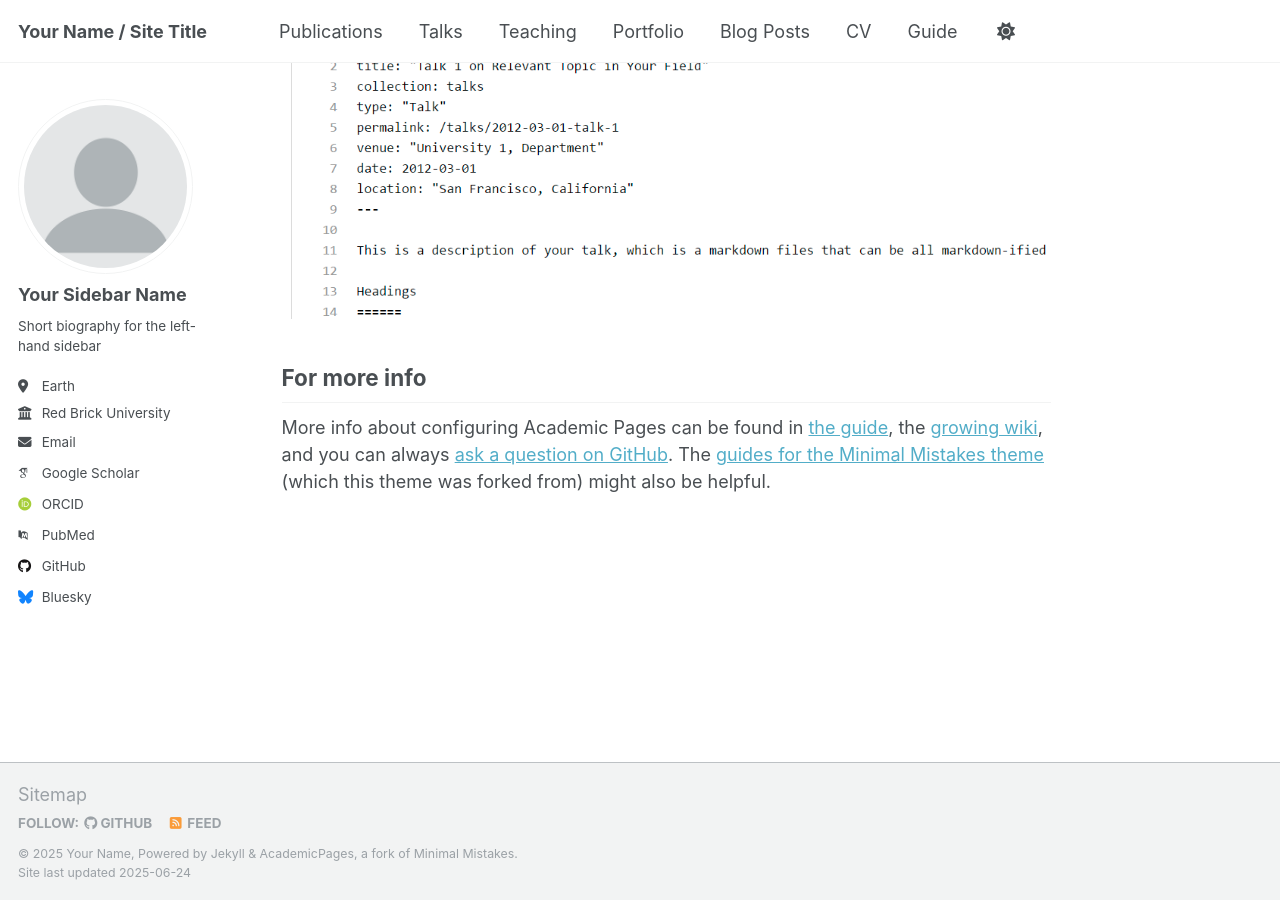
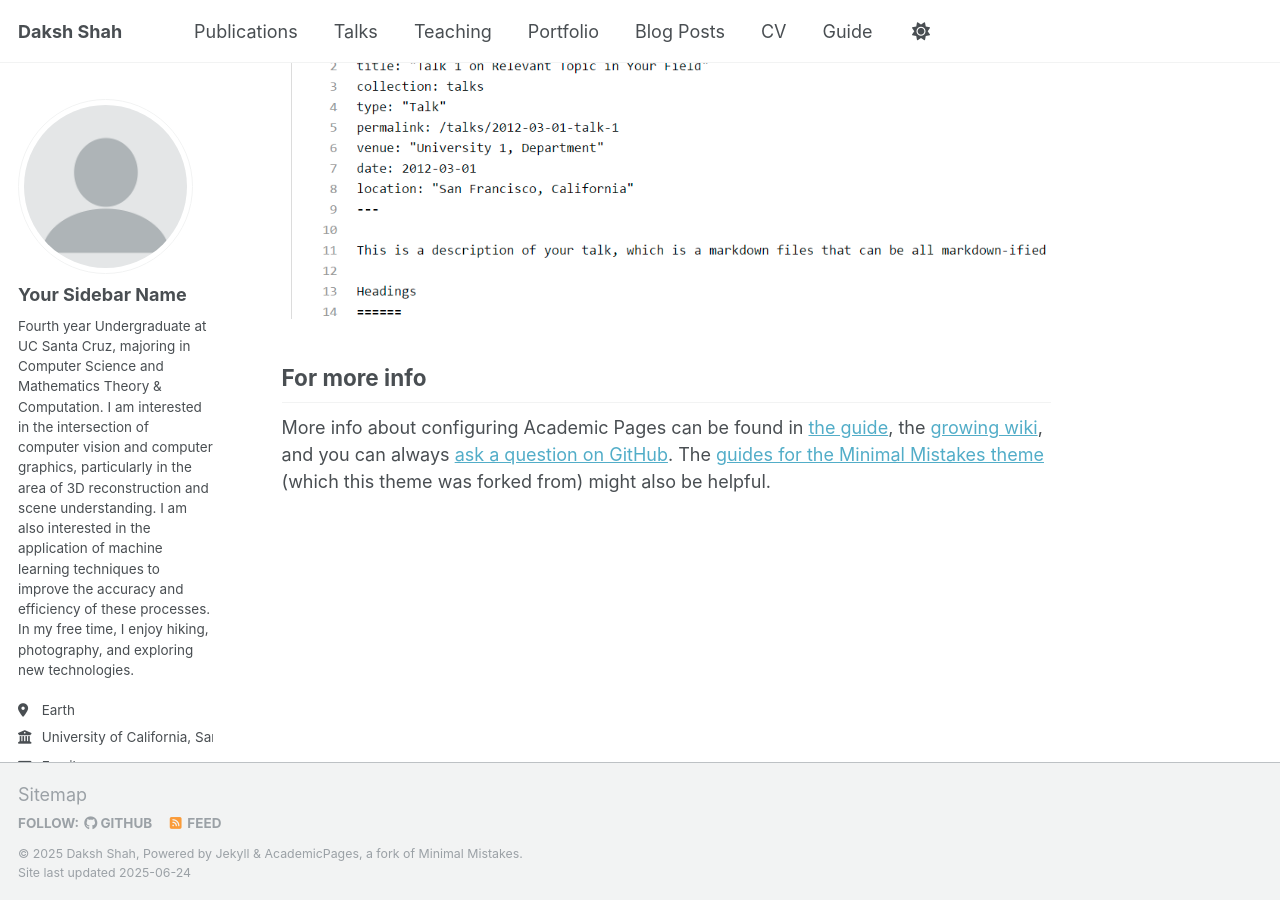
Before and after one commit to dakshshah03/dakshshah03.github.io, a Jekyll site: the page built from _pages/about.md, in a window 1280 px wide and 900 px high, scrolled down 2636 px. Built offline with Jekyll 4.4.1, drawn with Linux system fonts in a browser that asks for light colours; some web fonts are replaced.

Commit message:
update links

```diff
--- a/_config.yml
+++ b/_config.yml
@@ -9,13 +9,13 @@
 # Basic Site Settings
 locale                   : "en-US"
 site_theme               : "default"
-title                    : "Your Name / Site Title"
+title                    : "Daksh Shah"
 title_separator          : "-"
-name                     : &name "Your Name"
-description              : &description "personal description"
-url                      : https://academicpages.github.io # the base hostname & protocol for your site e.g. "https://[your GitHub username].github.io" or if you already have some other page hosted on Github then use "https://[your GitHub username].github.io/[Your Repo Name]"
+name                     : &name "Daksh Shah"
+description              : &description "Computer Vision/Graphics Researcher."
+url                      : https://dakshshah03.github.io # the base hostname & protocol for your site e.g. "https://[your GitHub username].github.io" or if you already have some other page hosted on Github then use "https://[your GitHub username].github.io/[Your Repo Name]"
 baseurl                  : "" # the subpath of your site, e.g. "/blog"
-repository               : "academicpages/academicpages.github.io"
+repository               : "dakshshah03/dakshshah03.github.io"
 
 # Site Author - The following control what appear as part of the author content on the side bar.
 #               If a field is blank the icon and link will not appear, otherwise it will be shown.
@@ -25,28 +25,29 @@ author:
   avatar           : "profile.png"
   name             : "Your Sidebar Name"
   pronouns         : # example: "she/her"
-  bio              : "Short biography for the left-hand sidebar"
+  bio              : "Fourth year Undergraduate at UC Santa Cruz, majoring in Computer Science and Mathematics Theory & Computation. I am interested in the intersection of computer vision and computer graphics, particularly in the area of 3D reconstruction and scene understanding. I am also interested in the application of machine learning techniques to improve the accuracy and efficiency of these processes. In my free time, I enjoy hiking, photography, and exploring new technologies."
   location         : "Earth"
-  employer         : "Red Brick University"
+  employer         : "University of California, Santa Cruz"
   uri              : # URL
-  email            : "none@example.org"
+  email            : "dakshah@ucsc.edu"
 
   # Academic websites
-  academia         : # URL
+  # academia         : # URL
   arxiv            : # URL - Update with the correct link to your profile
-  googlescholar    : "https://scholar.google.com/citations?user=PS_CX0AAAAAJ"
-  impactstory      : # URL
-  orcid            : "http://orcid.org/yourorcidurl"
-  semantic         : # URL
-  pubmed           : "https://www.ncbi.nlm.nih.gov/pubmed/?term=john+snow"
-  researchgate     : # URL
-  scopus           : # URL
+  # alphaxiv         : # URL - Update with the correct link to your profile
+  googlescholar    : "https://scholar.google.com/citations?user=NIRVR40AAAAJ&hl=en"
+  # impactstory      : # URL
+  orcid            : "https://orcid.org/0009-0009-6020-4885"
+  # semantic         : # URL
+  # pubmed           : "https://www.ncbi.nlm.nih.gov/pubmed/?term=john+snow"
+  # researchgate     : # URL
+  # scopus           : # URL
 
   # Repositories and software development
   bitbucket        : # Username - Update with your username on the site
   codepen          : # Username
   dribbble         : # Username
-  github           : "academicpages"
+  github           : "dakshshah03"
   kaggle           : # Username
   stackoverflow    : # User number or user number and name (i.e., use "1" or "1/jeff-atwood")
 
@@ -216,7 +217,7 @@ kramdown:
 # These settings control the types of collections used by the template
 collections:
   teaching:
-    output: true
+    output: false
     permalink: /:collection/:path/
   publications:
     output: true
@@ -225,7 +226,7 @@ collections:
     output: true
     permalink: /:collection/:path/
   talks:
-    output: true
+    output: false
     permalink: /:collection/:path/
 
 
```
